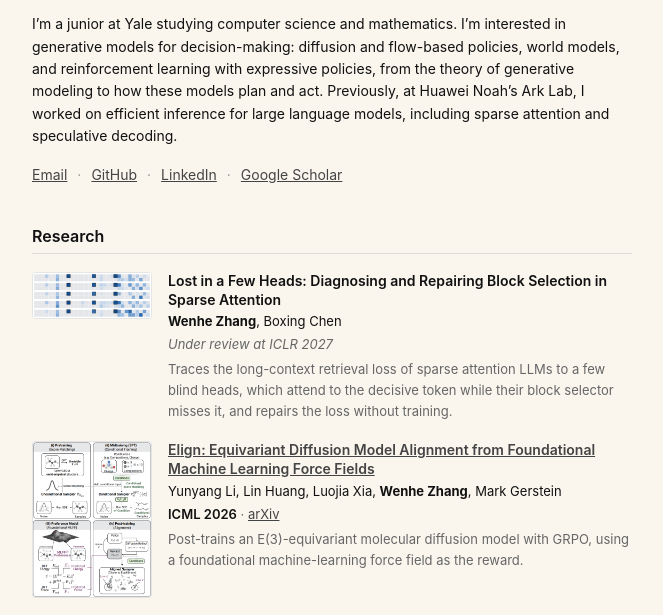
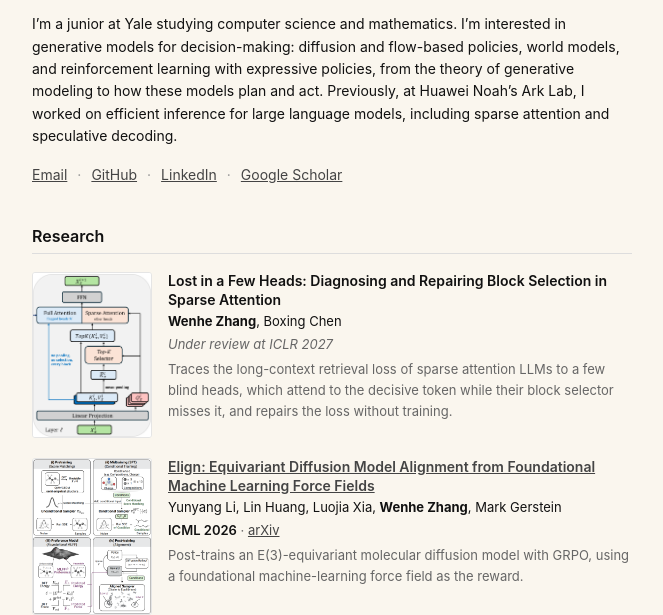
Before and after one commit to zhangwenhe1007/zhangwenhe1007.github.io, a plain HTML site: page index.html in a window 1280 px wide. Shown: the part 153-768 px from the top of the page, without its empty margins (308-971 px from the left). Drawn offline with Linux system fonts and the light colour scheme.

Commit message:
Use the repair panel of the method figure for the Lost in a Few Heads entry

```diff
--- a/index.html
+++ b/index.html
@@ -40,7 +40,7 @@
         <h2 id="research">Research</h2>
         <ul class="pubs">
           <li class="pub">
-            <div class="pub-thumb"><img src="images/fewheads_crop.png" alt="Figure from Lost in a Few Heads" width="120" height="46"></div>
+            <div class="pub-thumb"><img src="images/fewheads_repair.png" alt="Figure from Lost in a Few Heads" width="120" height="167"></div>
             <div class="pub-body">
               <p class="pub-title">Lost in a Few Heads: Diagnosing and Repairing Block Selection in Sparse Attention</p>
               <p class="pub-authors"><strong>Wenhe Zhang</strong>, Boxing Chen</p>
```
Also changed, not shown: images/fewheads_crop.png (deleted), images/fewheads_repair.png (added).
